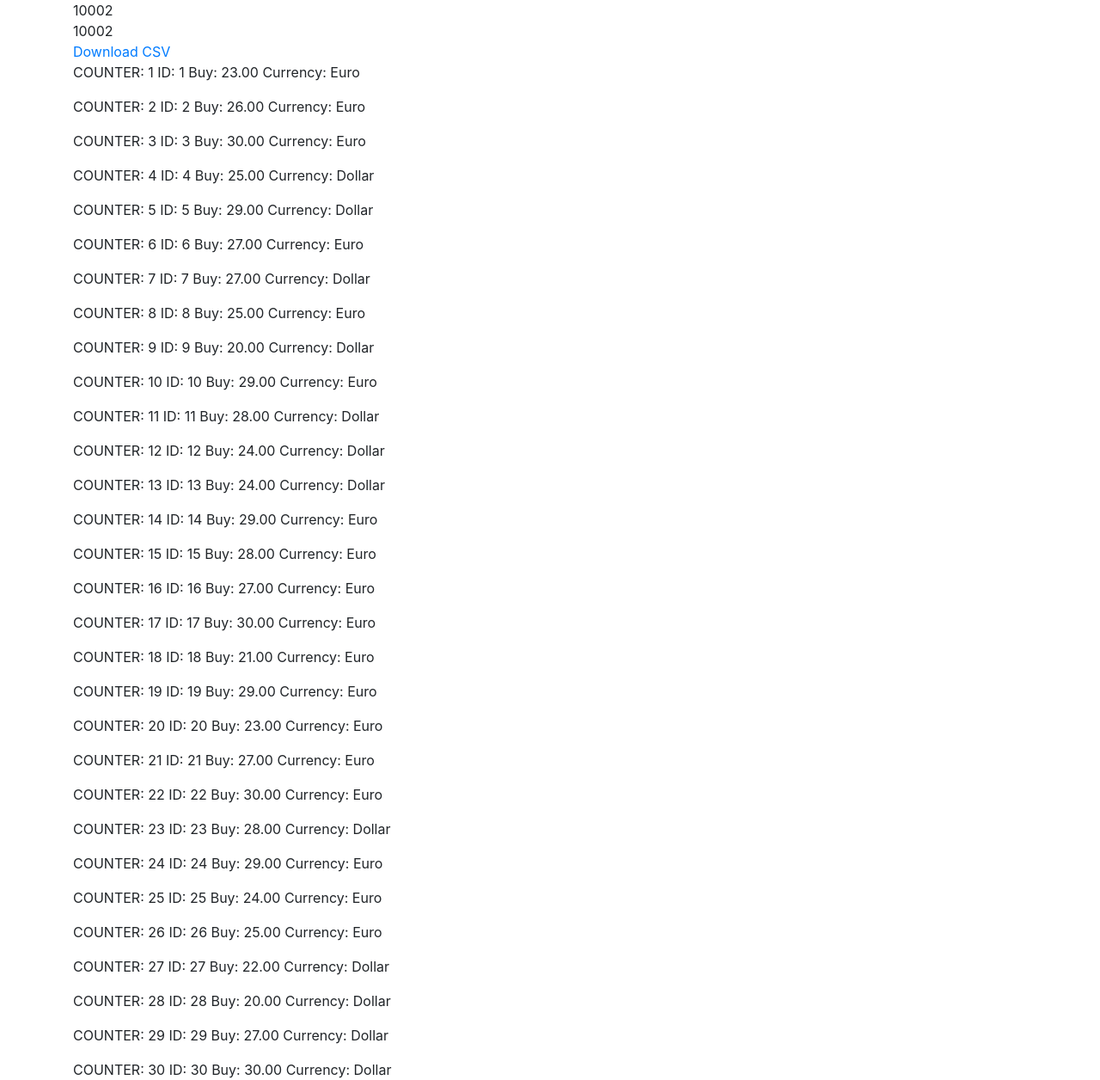
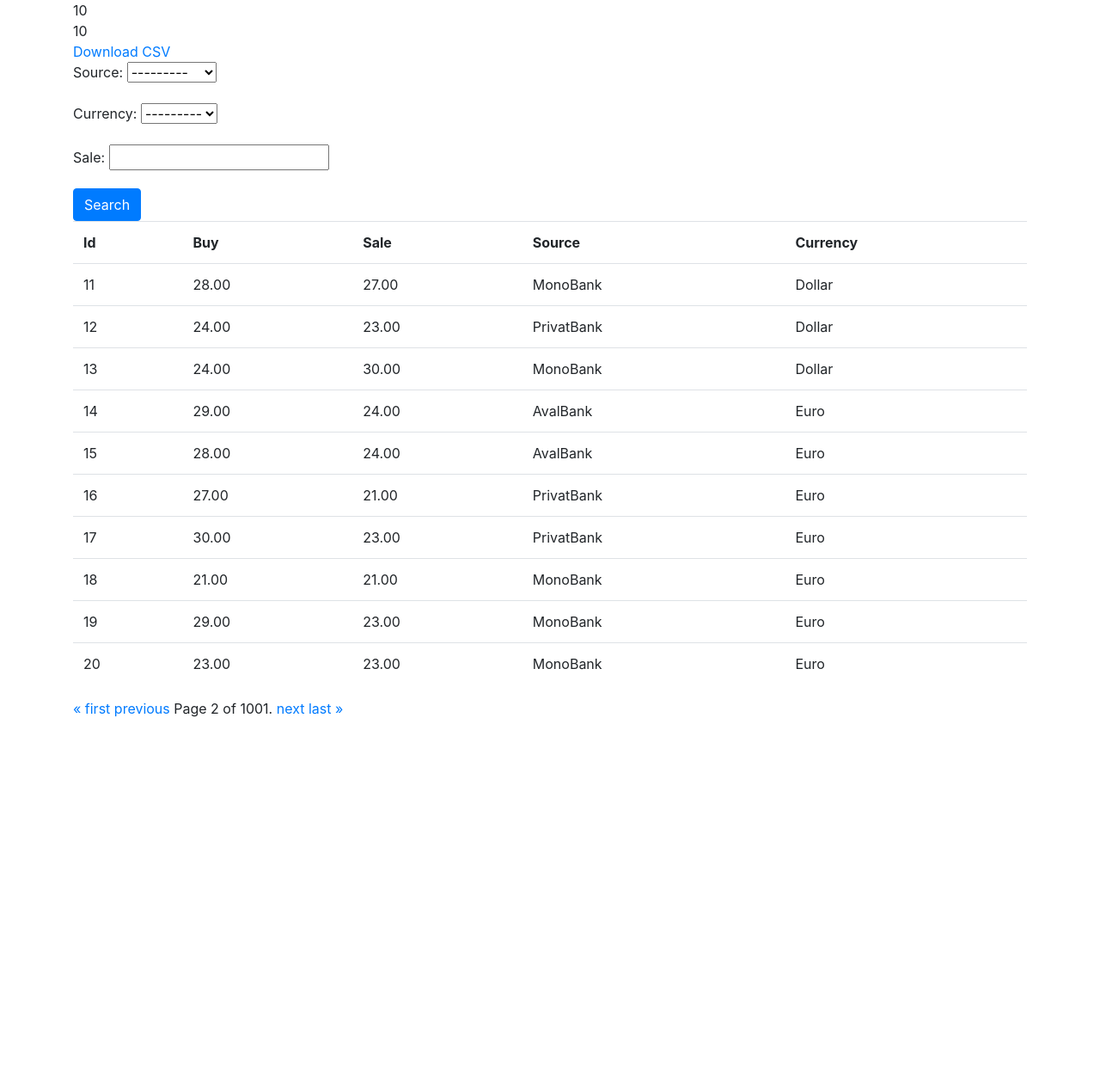
Before and after one commit to DmytroKaminskiy/currency_3, a Django app: page /rate/list/?page=2& in a window 1280 px wide. Shown: the part 56-1312 px from the top of the page at 86% size. After the commit the page ends 892 px from the top, so only its background shows below. Run offline with Django 3.2, Linux system fonts and the light colour scheme; data comes from the database, SQL or seed files in the repository; some libraries are stand-ins or nearby versions.

Commit message:
filters and pagination

```diff
--- a/requirements.txt
+++ b/requirements.txt
@@ -18,3 +18,4 @@ djangorestframework
 drf-yasg
 djangorestframework-simplejwt
 faker
+django-filter
--- a/src/account/models.py
+++ b/src/account/models.py
@@ -9,7 +9,8 @@ class User(AbstractUser):
     REQUIRED_FIELDS = []
 
     email = models.EmailField(
-        'email address', blank=False, null=False, unique=True)
+        'email address', blank=False, null=False, unique=True,
+    )
 
     @property
     def active_avatar(self) -> str:
--- a/src/currency/settings.py
+++ b/src/currency/settings.py
@@ -37,6 +37,7 @@ INSTALLED_APPS = [
     'debug_toolbar',
     'rest_framework',
     'drf_yasg',
+    'django_filters',
 
     'account',
     'rate',
--- /dev/null
+++ b/src/rate/filters.py
@@ -0,0 +1,10 @@
+import django_filters
+
+from rate.models import Rate
+
+
+class RateFilter(django_filters.FilterSet):
+
+    class Meta:
+        model = Rate
+        fields = ['source', 'currency', 'sale']
--- a/src/rate/models.py
+++ b/src/rate/models.py
@@ -5,11 +5,16 @@ from django.core.cache import cache
 
 
 class Rate(models.Model):
-    currency = models.PositiveSmallIntegerField(choices=choices.CURRENCY_CHOICES)
+    currency = models.PositiveSmallIntegerField(choices=choices.CURRENCY_CHOICES, db_index=True)
     source = models.PositiveSmallIntegerField(choices=choices.SOURCE_CHOICES)
     buy = models.DecimalField(max_digits=6, decimal_places=2)
     sale = models.DecimalField(max_digits=6, decimal_places=2)
     created = models.DateTimeField(auto_now_add=True)
+
+    class Meta:
+        index_together = (
+            ('currency', 'source'),
+        )
 
     def save(self, *args, **kwargs):
         super().save(*args, **kwargs)
--- a/src/rate/templates/rate/rate_list.html
+++ b/src/rate/templates/rate/rate_list.html
@@ -1,19 +1,60 @@
 {% extends 'base.html' %}
 
 {% block content %}
-        <div class="row">
-            <div class="col">
-                <div>{{ object_list.count }}</div>
-                <div>{{ object_count }}</div>
-                <div><a href="{% url 'rate:list-csv' %}">Download CSV</a></div>
+    <div class="row">
+        <div class="col">
+            <div>{{ object_list.count }}</div>
+            <div>{{ object_count }}</div>
+            <div><a href="{% url 'rate:list-csv' %}">Download CSV</a></div>
+
+{#     TODO move to parts/filters.html       #}
+            <form method="get">
+                {{ filter.form.as_p }}
+                <button type="submit" class="btn btn-primary">
+                    <span class="glyphicon glyphicon-search"></span> Search
+                </button>
+            </form>
+
+            <table class="table">
+                <tr>
+                    <th>Id</th>
+                    <th>Buy</th>
+                    <th>Sale</th>
+                    <th>Source</th>
+                    <th>Currency</th>
+                </tr>
                 {% for rate in rate_list %}
-                    <p>
-                    COUNTER: {{ forloop.counter }}
-                    ID: {{ rate.id }}
-                    Buy: {{ rate.buy }}
-                    Currency: {{ rate.get_currency_display }}
-                    </p>
+                    <tr>
+                        <td>{{ rate.id }}</td>
+                        <td>{{ rate.buy }}</td>
+                        <td>{{ rate.sale }}</td>
+                        <td>{{ rate.get_source_display }}</td>
+                        <td>{{ rate.get_currency_display }}</td>
+                    </tr>
                 {% endfor %}
+            </table>
+            <div class="pagination">
+
+{# TODO move to parts/pagination.html #}
+{#       use include 'parts/pagination.html'     #}
+    <span class="step-links">
+        {% if page_obj.has_previous %}
+            <a href="?page=1&{{ GET_PARAMS }}">&laquo; first</a>
+            <a href="?page={{ page_obj.previous_page_number }}&{{ GET_PARAMS }}">previous</a>
+        {% endif %}
+
+        <span class="current">
+            Page {{ page_obj.number }} of {{ page_obj.paginator.num_pages }}.
+        </span>
+
+        {% if page_obj.has_next %}
+            <a href="?page={{ page_obj.next_page_number }}&{{ GET_PARAMS }}">next</a>
+            <a href="?page={{ page_obj.paginator.num_pages }}&{{ GET_PARAMS }}">last &raquo;</a>
+        {% endif %}
+    </span>
+
+
             </div>
         </div>
+    </div>
 {% endblock content %}
--- a/src/rate/views.py
+++ b/src/rate/views.py
@@ -8,12 +8,18 @@ from django.urls import reverse_lazy
 from django.views.generic import View
 from rate import choices
 from rate.selectors import get_latest_rates
+from rate.filters import RateFilter
 
 from rate.utils import display
 
+from django_filters.views import FilterView
 
-class RateListView(ListView):
+
+class RateListView(FilterView):
     queryset = Rate.objects.all()
+    paginate_by = 10
+    filterset_class = RateFilter
+    template_name = 'rate/rate_list.html'
 
     # def get_queryset(self):
     #     queryset = super().get_queryset()
@@ -21,6 +27,11 @@ class RateListView(ListView):
 
     def get_context_data(self, *args, **kwargs):
         context = super().get_context_data(*args, **kwargs)
+        context['GET_PARAMS'] = '&'.join(
+            f'{key}={value}'
+            for key, value in self.request.GET.items()
+            if key != 'page'
+        )
         context['object_count'] = context['object_list'].count()
         return context
 
```
Also changed, not shown: docker-compose.yml (+11 -2 lines), src/index.py (added, +14 -0 lines), tmp.py (+9 -3 lines), src/account/migrations/0003_auto_20201129_1105.py (added), src/rate/migrations/0004_auto_20201129_1105.py (added).
